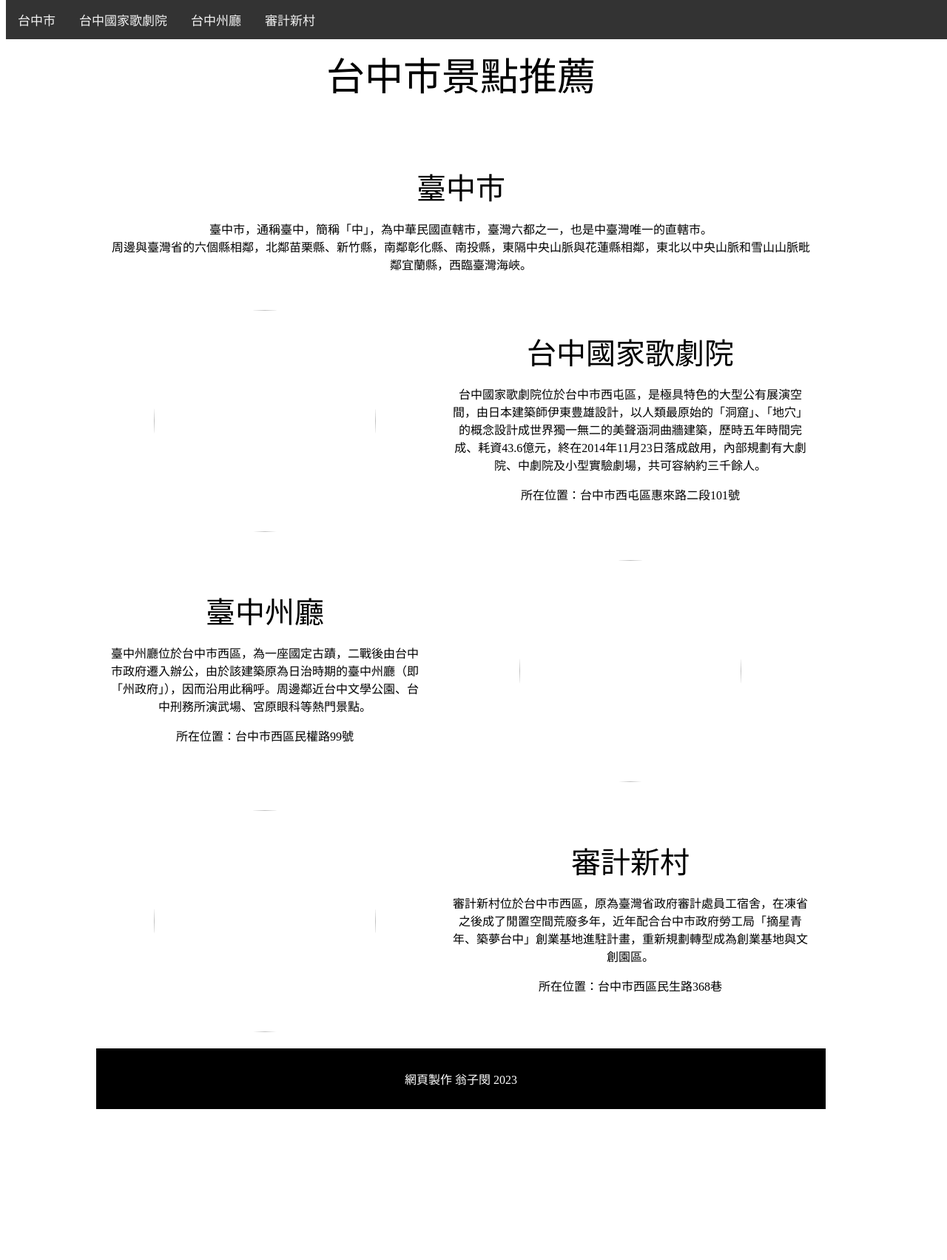
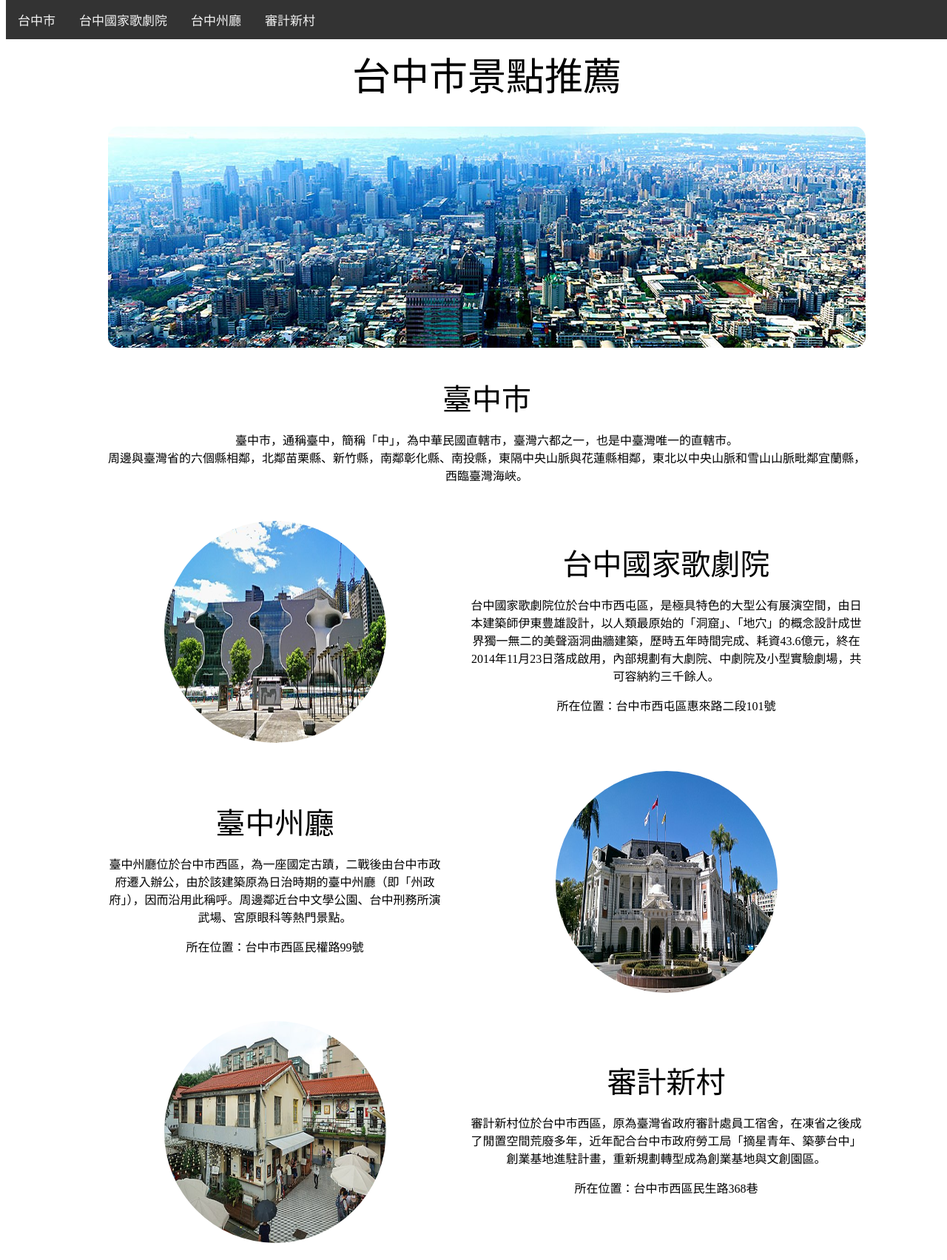
Before and after one commit to WENG-ZI-MIN/Taichung, a plain HTML site: page index.html in a window 1280 px wide. Shown: the top 1703 px of the page at 74% size. Before the commit the page ends 1509 px from the top, so only its background shows below. Drawn offline with Linux system fonts and the light colour scheme.

Commit message:
Add files via upload

```diff
--- a/index.html
+++ b/index.html
@@ -3,7 +3,7 @@
 <head>
 	<meta charset="UTF-8">
 	<meta name="viewport" content="width=device-width, initial-scale=1.0">
-	<title>Document</title>
+	<title>台中市景點網</title>
 	<style type="text/css">
 
         td { text-align: center; padding: 16px}
@@ -64,7 +64,7 @@
 
 	<tr>
 		<td colspan="2">
-			<img style="border-radius: 15px" id="home" src="台中市景點網頁素材\00.jpeg" alt="">
+			<img style="border-radius: 15px" id="home" src="圖片\00.jpeg" alt="">
 		</td>
 	</tr>
 
@@ -79,7 +79,7 @@
 
 	<tr>
 		<td>
-			<img style="border-radius: 50% ;width: 300px ;height: 300px" id="new" src="台中市景點網頁素材\01.jpeg" alt="">
+			<img style="border-radius: 50% ;width: 300px ;height: 300px" id="new" src="圖片\01.jpeg" alt="">
 		</td>
 		<td>
 
@@ -104,13 +104,13 @@
             </p>
 		</td>
 		<td>
-			<img style="border-radius: 50%;width: 300px ;height: 300px" id="content" src="台中市景點網頁素材\02.jpeg" alt="">
+			<img style="border-radius: 50%;width: 300px ;height: 300px" id="content" src="圖片\02.jpeg" alt="">
 		</td>
 	</tr>
 
 	<tr>
 		<td>
-			<img style="border-radius: 50% ;width: 300px ;height: 300px" id="content" src="台中市景點網頁素材\03.jpeg" alt="">
+			<img style="border-radius: 50% ;width: 300px ;height: 300px" id="content" src="圖片\03.jpeg" alt="">
 		</td>
 		<td>
 			 <font class="font2">審計新村</font>
@@ -123,6 +123,11 @@
 		</td>
 	</tr>
 	<tr>
+		<td colspan="2">
+			<iframe style="border-radius: 20px;" frameborder="0" src="https://www.google.com/maps/d/u/0/embed?mid=1wJ2YaEmGpvHcKkq7J7aw9AYawgwaYis&ehbc=2E312F" width="1024" height="600"></iframe>
+		</td>
+	</tr>
+	<tr>
 		<td colspan="2" height="50px" bgcolor="black" align="center">
 			<font style="color: white;">網頁製作 翁子閔 2023</font>
 		</td>
```
